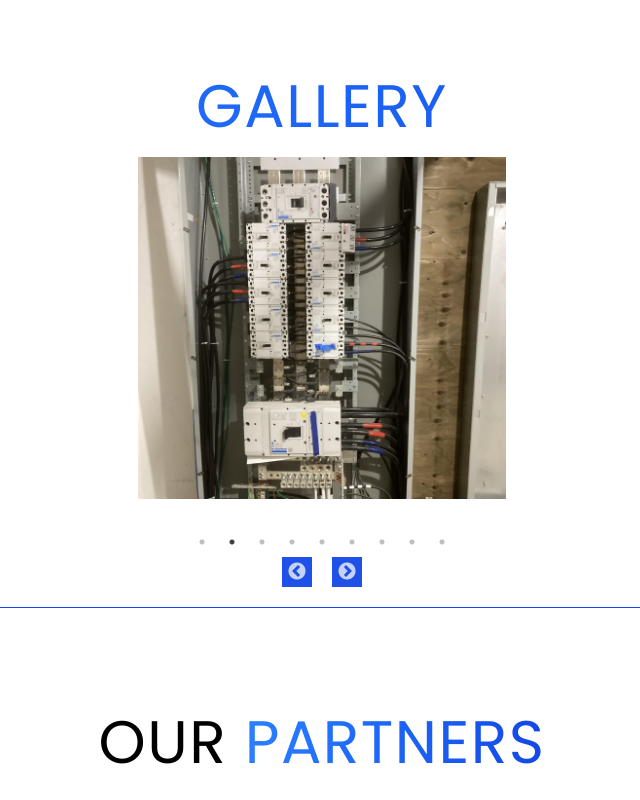
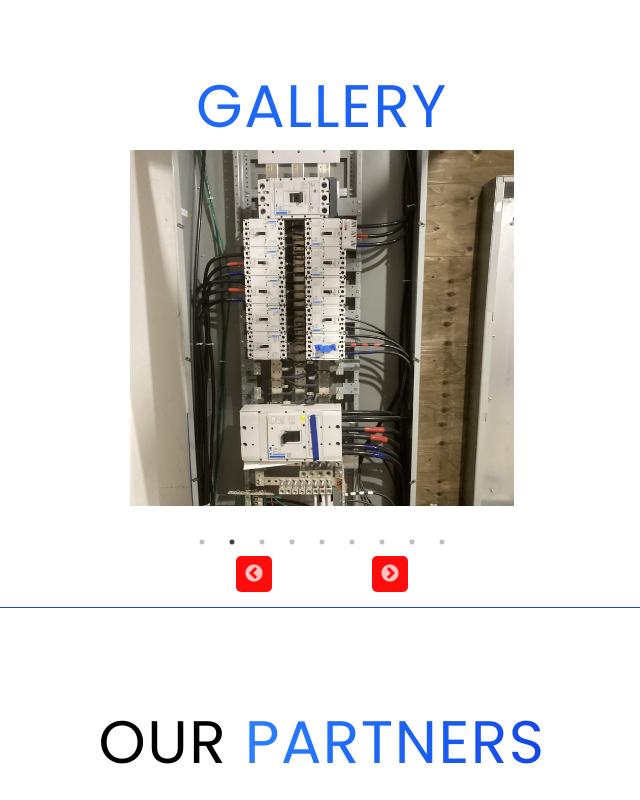
Before and after one commit to vtonu/meterelectric, a React (Vite) app: page / in a window 1280 px wide. Shown: the part 1080-1880 px from the top of the page, without its empty margins (318-958 px from the left). Built offline with nearby package versions, Linux system fonts and the light colour scheme; what tailwindcss-motion would draw is missing.

Commit message:
updated arrows & paddings (v3.2.7)

```diff
--- a/src/components/ContactUs.jsx
+++ b/src/components/ContactUs.jsx
@@ -78,7 +78,7 @@ const Contacts = ({ homeRef }) => {
         </a>
       </h2>
 
-      <div className="max-w-lg px-6 py-8 mx-auto bg-white border border-gray-300 rounded-lg shadow-lg isolate sm:py-8 lg:px-6 ">
+      <div className="max-w-lg px-4 py-8 mx-auto bg-white border border-gray-300 rounded-lg shadow-lg isolate sm:py-8 lg:px-6 ">
         <form ref={formRef} onSubmit={sendEmail} className="space-y-4">
           {/* Name Field */}
           <div>
@@ -181,7 +181,7 @@ const Contacts = ({ homeRef }) => {
       </div>
 
       {/* Back Top Button */}
-      <div className="flex items-center justify-center mt-8 mb-4">
+      <div className="flex items-center justify-center mt-8 pb-4">
         <button
           onClick={() =>
             homeRef.current?.scrollIntoView({ behavior: "smooth" })
--- a/src/components/FeatureSection.jsx
+++ b/src/components/FeatureSection.jsx
@@ -62,7 +62,7 @@ const FeatureSection = () => {
           >
             {/* Chevron icon and button label */}
             {isExpanded ? <ChevronUp /> : <ChevronDown />}
-            <span className="ml-2  ">{isExpanded ? "Close" : "See All"}</span>
+            <span className="ml-2">{isExpanded ? "Close" : "See All"}</span>
           </button>
         </div>
 
@@ -73,14 +73,14 @@ const FeatureSection = () => {
           }`}
         >
           <div
-            className={`lg:max-w-2xl motion-preset-focus flex justify-center items-center motion-preset-blur-right max-w-lg p-6 mx-auto mt-0 text-lg text-white bg-black shadow-lg ${
+            className={`lg:max-w-2xl motion-preset-focus lg:flex lg:justify-center lg:items-center motion-preset-blur-right max-w-lg p-6 mx-auto mt-0 text-lg text-white bg-black shadow-lg ${
               isExpanded
                 ? "rounded-none"
                 : "motion-preset-fade motion-preset-blur-down"
             }`}
           >
             {/* List of services */}
-            <ul className=" grid grid-cols-1 sm:grid-cols-2 gap-x-4 gap-y-2 list-disc list-outside text-sm ">
+            <ul className=" grid grid-cols-1 sm:grid-cols-2 gap-x-4 gap-y-2 list-disc list-outside text-sm pl-4">
               {services.map((service, index) => (
                 <li key={index}>{service}</li>
               ))}
--- a/src/components/Projects.jsx
+++ b/src/components/Projects.jsx
@@ -11,83 +11,93 @@ import project6_panel from "../assets/projects/project6_panel.jpg";
 import project7_panel from "../assets/projects/project7_panel.jpg";
 import project9_generac from "../assets/projects/project9_generac.jpg";
 import project10_carcharger from "../assets/projects/project10_carcharger.jpg";
+import { ChevronLeft, ChevronRight } from "lucide-react";
 
 // Custom Next Arrow Component
 const NextArrow = (props) => {
-  // Removed style prop usage to avoid conflicts with default slick styles
   const { className, onClick } = props;
+
   return (
     <div
-      className={`${className} opacity-95`} // Keep base slick classes if needed
+      className={`${className} opacity-95 `}
       onClick={onClick}
       style={{
-        // Override default absolute positioning
         position: "absolute",
-        bottom: "-60px", // Position below the slider/dots. Adjust this value as needed.
-        left: "50%", // Start positioning from the horizontal center of the container.
-        transform: "translateX(10px)", // Shift right from the center by 10px (adjust gap as needed).
-        zIndex: 1, // Ensure arrows are above other elements if necessary.
-        width: "30px",
-        height: "30px",
+        bottom: "-65px",
+        left: "50%",
+        transform: "translateX(50px)",
+        zIndex: 1,
+        top: "auto",
+        right: "auto",
+        cursor: "pointer",
+        backgroundColor: "red",
+        borderRadius: "5px",
+        width: "36px",
+        height: "36px",
         display: "flex",
         alignItems: "center",
         justifyContent: "center",
-        lineHeight: "30px",
-        backgroundColor: "#1447e6", // Arrow background color.
-        // Reset potentially conflicting default styles
-        top: "auto",
-        right: "auto",
+        fontSize: "0px",
+        lineHeight: "0",
+        color: "transparent",
       }}
-    ></div>
+    >
+      {/* Increase chevron size */}
+      {/* <ChevronRight size={24} color="white" /> */}
+    </div>
   );
 };
 
 // Custom Previous Arrow Component
 const PrevArrow = (props) => {
-  // Removed style prop usage
   const { className, onClick } = props;
+
   return (
     <div
-      className={`${className} opacity-95`}
+      className={`${className} opacity-95 `}
       onClick={onClick}
       style={{
         position: "absolute",
-        bottom: "-60px", // Match the NextArrow's bottom position.
-        left: "50%", // Start positioning from the horizontal center.
-        // Shift left from the center: 100% of its own width plus a 10px gap. Adjust gap as needed.
-        transform: "translateX(calc(-100% - 10px))",
+        bottom: "-65px",
+        left: "50%",
+        transform: "translateX(calc(-100% - 50px))",
         zIndex: 1,
-        width: "30px",
-        height: "30px",
+        top: "auto",
+        right: "auto",
+        cursor: "pointer",
+        backgroundColor: "red",
+        borderRadius: "5px",
+        width: "36px",
+        height: "36px",
         display: "flex",
         alignItems: "center",
         justifyContent: "center",
-        lineHeight: "30px",
-        backgroundColor: "#1447e6", // Arrow background color.
-        // Reset potentially conflicting default styles
-        top: "auto",
-        right: "auto", // Explicitly reset right positioning
+        fontSize: "0px",
+        lineHeight: "0",
+        color: "transparent",
       }}
-    ></div>
+    >
+      {/* Increase chevron size */}
+      {/* <ChevronLeft size={24} color="white" /> */}
+    </div>
   );
 };
 
 const Projects = () => {
   // Settings for the react-slick carousel
   const settings = {
-    dots: true, // Show pagination dots
-    infinite: true, // Loop slides
-    speed: 500, // Transition speed in ms
-    slidesToShow: 1, // Number of slides to show at once
-    slidesToScroll: 1, // Number of slides to scroll at once
-    arrows: true, // Show next/prev arrows
-    autoplay: true, // Enable automatic sliding
-    autoplaySpeed: 5000, // Delay between slides in ms
-    nextArrow: <NextArrow />, // Use custom next arrow component
-    prevArrow: <PrevArrow />, // Use custom prev arrow component
+    dots: true,
+    infinite: true,
+    speed: 500,
+    slidesToShow: 1,
+    slidesToScroll: 1,
+    arrows: true,
+    autoplay: true,
+    autoplaySpeed: 5000,
+    nextArrow: <NextArrow />,
+    prevArrow: <PrevArrow />,
   };
 
-  // Array of image objects for the slider
   const images = [
     { src: project1_yellow, alt: "Project 1" },
     { src: project2_redbluewires, alt: "Project 2" },
@@ -101,27 +111,20 @@ const Projects = () => {
   ];
 
   return (
-    // Main container for the gallery section
-    // Added 'relative' positioning context for the absolute positioned arrows
     <div className="mt-20 relative">
       <h2 className="mt-8 text-5xl tracking-wide text-center lg:text-6xl text-transparent bg-gradient-to-r from-blue-500 to-blue-700 bg-clip-text">
         GALLERY
       </h2>
-
-      {/* Slider component container */}
-      {/* 'w-sm' might need adjustment based on desired slider width and Tailwind config */}
-      {/* 'mx-auto' centers the slider */}
       <Slider {...settings} className="w-sm mx-auto ">
-        {/* Map through the images array to create slides */}
         {images.map((image, index) => (
           <div
-            key={index} // Unique key for each slide
-            className="focus:outline-none motion-preset-fade motion-preset-blur-down" // Styling for the slide container
+            key={index}
+            className="focus:outline-none motion-preset-fade motion-preset-blur-down"
           >
             <img
-              src={image.src} // Image source
-              alt={image.alt} // Image alt text
-              className="object-contain w-full p-2 h-96" // Image styling: contain within bounds, full width, padding, fixed height
+              src={image.src}
+              alt={image.alt}
+              className="object-contain w-full h-96"
             />
           </div>
         ))}
```
Also changed, not shown: 1 other file (tests, documents, lock files or other folders).
